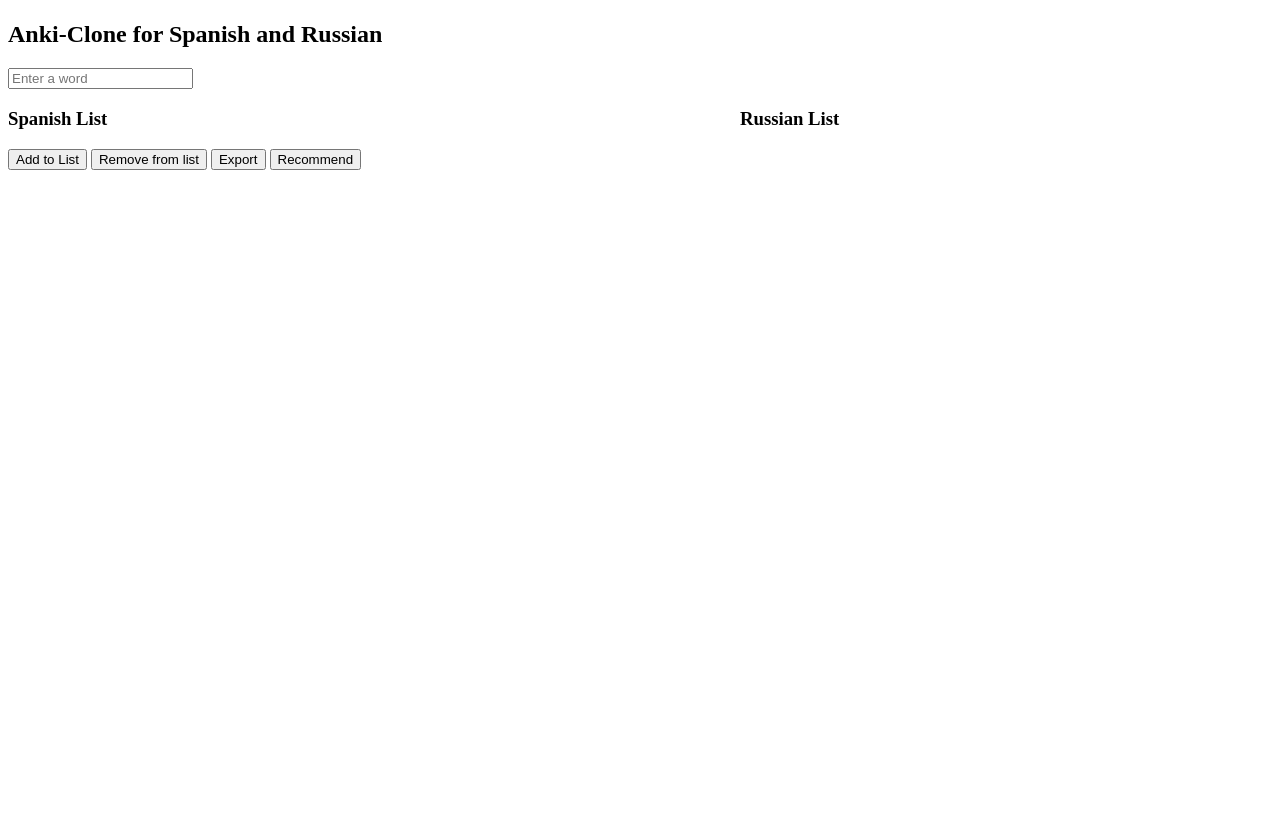
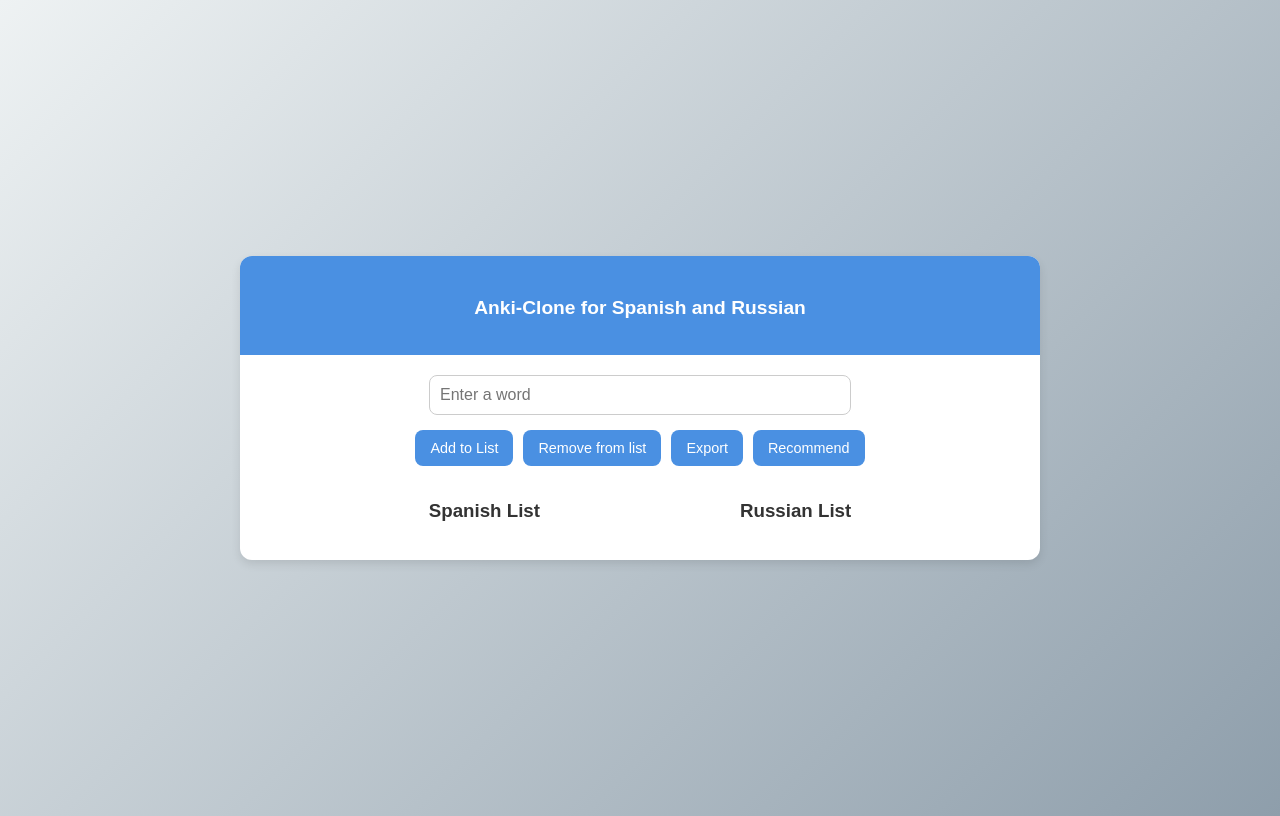
Before and after one commit to Jabsz5/anki_clone, a Flask app: template anki_clone/anki_clone/templates/ankiClone.html in a window 1280 px wide. Before the commit the page ends 170 px from the top, so only its background shows below. Run offline with Flask 3, Linux system fonts and the light colour scheme; the template is opened without the code that fills it, so the values that code supplies are empty; some libraries are stand-ins or nearby versions.

Commit message:
Major CSS update
Stylization so website looks better

```diff
--- a/anki_clone/anki_clone/index.js
+++ b/anki_clone/anki_clone/index.js
@@ -15,7 +15,7 @@
   host: 'localhost',
   user: 'root',
   password: '14640!Manager',
-  database: 'userinfo', /
+  database: 'userinfo',
   waitForConnections: true,
   connectionLimit: 10,
   queueLimit: 0,
--- a/anki_clone/anki_clone/templates/ankiClone.html
+++ b/anki_clone/anki_clone/templates/ankiClone.html
@@ -6,6 +6,95 @@
     <title>Anki-Clone</title>
 
     <style>
+        body {
+            font-family: 'Arial', sans-serif;
+            background: linear-gradient(135deg, #eef2f3, #8e9eab);
+            color: #333;
+            display: flex;
+            justify-content: center;
+            align-items: center;
+            min-height: 100vh;
+        }
+
+        main {
+            background: white;
+            width: 90%;
+            max-width: 800px;
+            border-radius: 12px;
+            box-shadow: 0 4px 10px rgba(0, 0, 0, 0.1);
+            overflow: hidden;
+        }
+
+/* Header */
+        header {
+            text-align: center;
+            background: #4a90e2;
+            color: white;
+            padding: 20px;
+        }
+
+        header h1 {
+            font-size: 2rem;
+        }
+
+        header h2 {
+            font-size: 1.2rem;
+            margin-top: 10px;
+        }
+
+/* Input Section */
+        .input-section {
+            padding: 20px;
+            display: flex;
+            flex-direction: column;
+            align-items: center;
+            gap: 15px;
+        }
+
+        .input-section input {
+            width: 100%;
+            max-width: 400px;
+            padding: 10px;
+            border: 1px solid #ccc;
+            border-radius: 8px;
+            font-size: 1rem;
+            outline: none;
+            transition: border-color 0.2s;
+        }
+
+        .input-section input:focus {
+            border-color: #4a90e2;
+        }
+
+/* Button Group */
+        .button-group {
+            display: flex;
+            flex-wrap: wrap;
+            gap: 10px;
+        }
+
+        button {
+            padding: 10px 15px;
+            border: none;
+            border-radius: 8px;
+            font-size: 0.9rem;
+            cursor: pointer;
+            background: #4a90e2;
+            color: white;
+            transition: background 0.3s;
+        }
+
+        button:hover {
+            background: #357abd;
+        }
+
+/* Language Lists */
+        .language-list-container {
+            display: flex;
+            justify-content: space-around;
+            padding: 20px;
+            gap: 20px;
+        }
         ul{
             list-style-type: disc;
             margin-top: 10px;
@@ -30,30 +119,34 @@
     </style>
 </head>
 <body>
-
+    <main>
+        <header>
             <h1 id="Welcome"></h1>
             <h2>Anki-Clone for Spanish and Russian</h2>
+        </header>
 
+        <section class="input-section">
             <input type="text" id="textbox" placeholder="Enter a word">
-
-    <div class="LanguageList">
+            <div class="button-group">
+                <button id="insertWordbtn" onclick="addtoList()">Add to List</button>
+                <button id="Remove" onclick="removeWord()">Remove from list</button>
+                <button id="Export to excel spreadhseet" onclick="exportToExcel()">Export</button>
+                <button id="Recommendation">Recommend</button>
+            </div>
+        <section class="LanguageList">
             <div class="list-container">
                 <h3>Spanish List</h3>
                 <ul id ='SpanishList'></ul>
             </div>
-
             <div class="list-container">
                 <h3>Russian List</h3>
                 <ul id ='RussianList'></ul>
             </div>
             </div>
+        </section>
+    </main>
+</body>
 
-    <button id="insertWordbtn" onclick="addtoList()">Add to List</button>
-    <button id="Remove" onclick="removeWord()">Remove from list</button>
-    <button id="Export to excel spreadhseet" onclick="exportToExcel()">Export</button>
-    <button id="Recommendation">Recommend</button>
-
-</body>
 <script src="https://cdn.jsdelivr.net/npm/xlsx/dist/xlsx.full.min.js"></script>
 <script>
      function detectChar(char){
```
Also changed, not shown: anki_clone/anki_clone/templates/CreateAccount.html (+74 -5 lines), anki_clone/anki_clone/templates/index.html (+29 -7 lines). Lines whose indentation alone changed are shown as unchanged.
